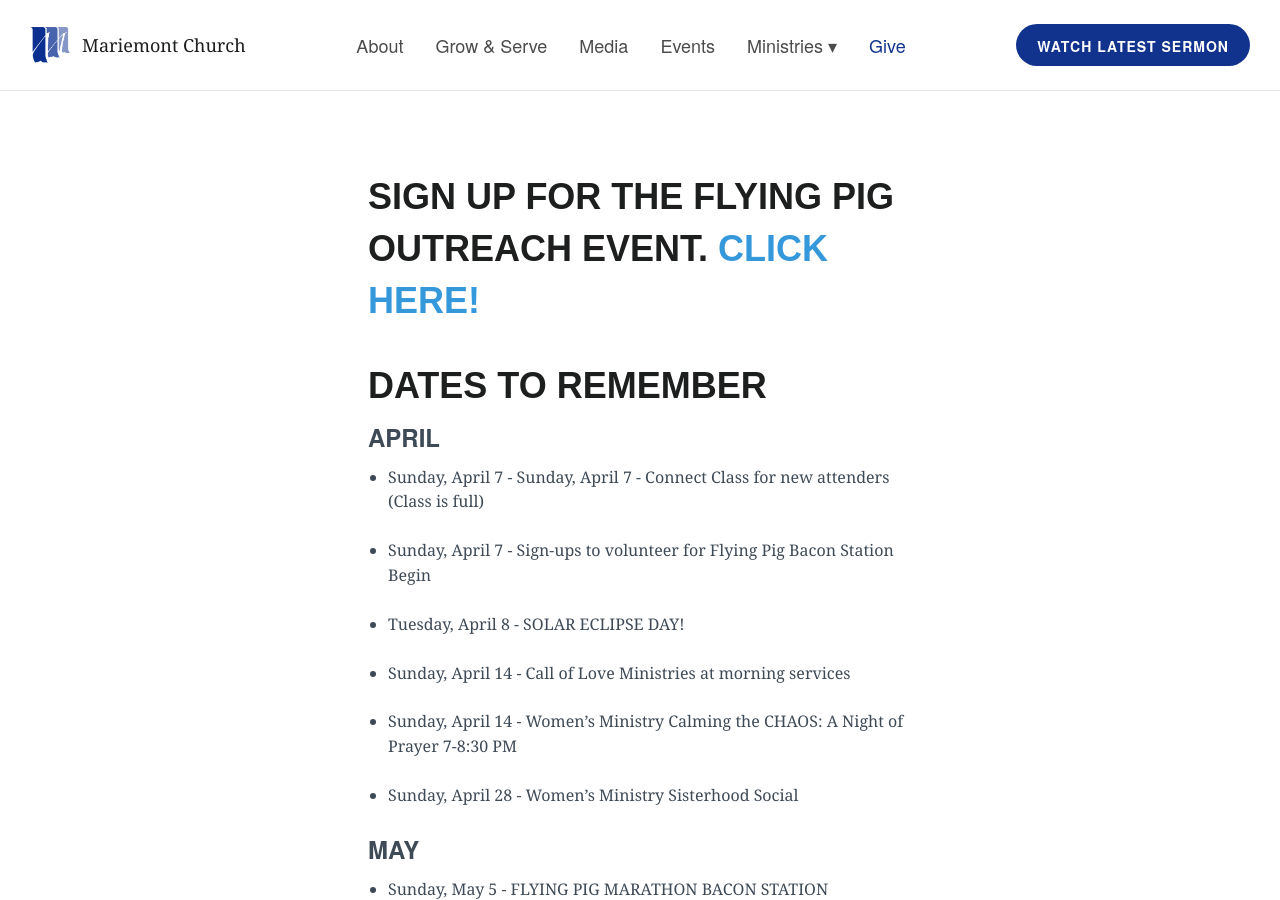
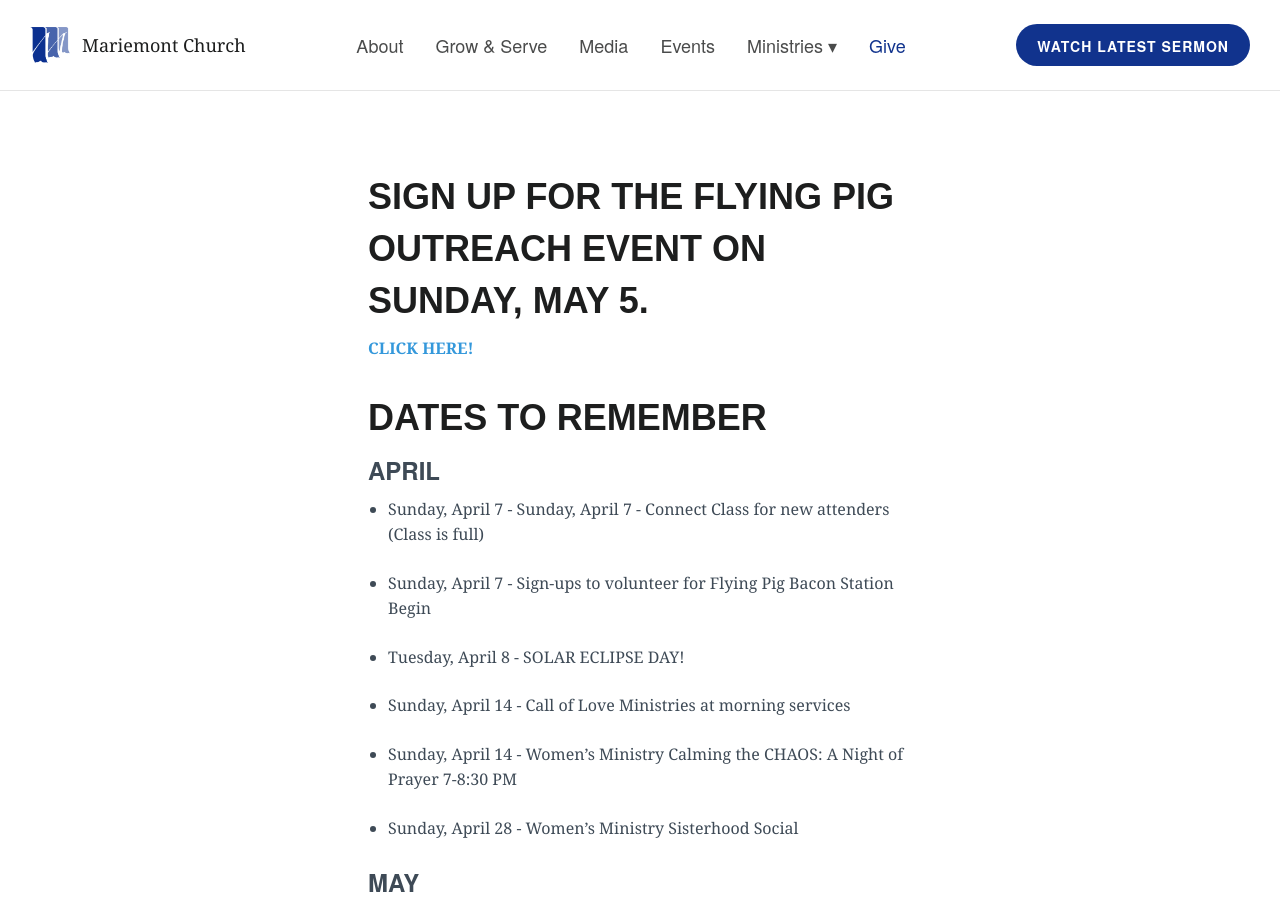
Before and after one commit to lukemoderwell/mariemont, a Jekyll site: the page built from updates.markdown, in a window 1280 px wide and 900 px high. Built offline with Jekyll 4.4.1, drawn with Linux system fonts in a browser that asks for light colours; nearby versions of some CDN libraries.

Commit message:
Updated Updates

```diff
--- a/updates.markdown
+++ b/updates.markdown
@@ -10,7 +10,8 @@
 layout: page-no-hero
 ---
 
-## SIGN UP FOR THE FLYING PIG OUTREACH EVENT.  [**CLICK HERE!**](https://www.signupgenius.com/go/10C0944AAAF23A7FDCF8-48595883-flying#/)
+## SIGN UP FOR THE FLYING PIG OUTREACH EVENT on Sunday, May 5.
+  [**CLICK HERE!**](https://www.signupgenius.com/go/10C0944AAAF23A7FDCF8-48595883-flying#/)
 
 
 ## DATES TO REMEMBER
```
